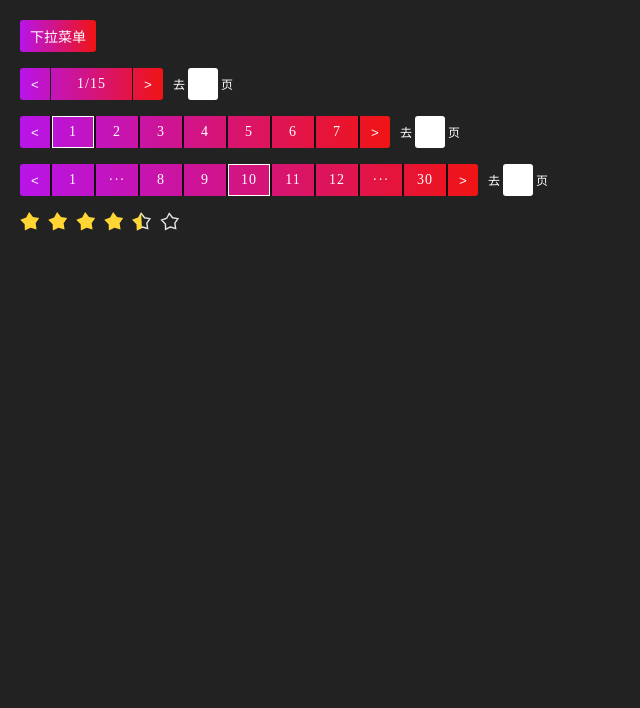
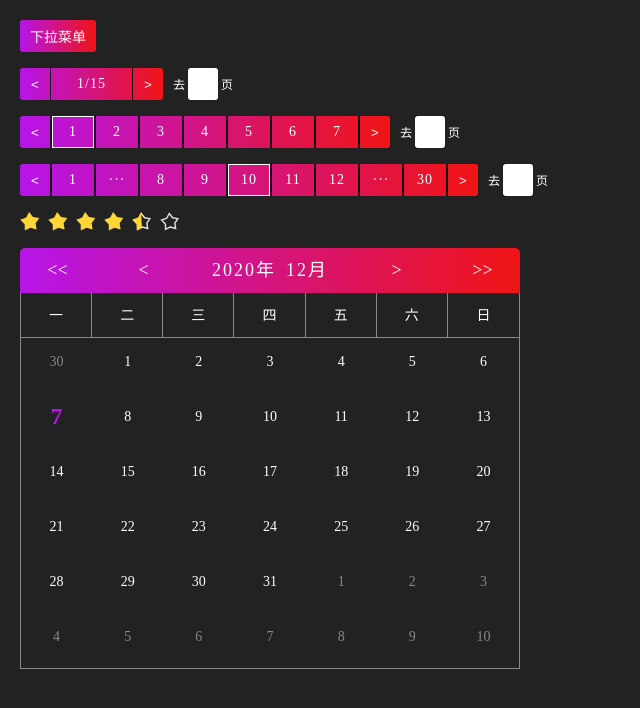
Before and after one commit to dlbqianduan/angular2-R-ui, an Angular app: page / in a window 1280 px wide. Shown: the top 708 px of the page, without its empty margins (0-640 px from the left). Built offline with nearby package versions, Linux system fonts and the light colour scheme.

Commit message:
calendar finally

```diff
--- a/src/app/app.component.html
+++ b/src/app/app.component.html
@@ -32,5 +32,10 @@
       (starEmit)="star($event)"
     ></R-rate>
   </div>
+  <br>
+  <div class="calendar">
+    <R-calendar></R-calendar>
+  </div>
+
   <router-outlet></router-outlet>
 </div>
--- a/src/app/app.component.less
+++ b/src/app/app.component.less
@@ -9,3 +9,6 @@
   display: flex;
   align-items: center;
 }
+.calendar {
+  width: 500px;
+}
--- a/src/app/app.module.ts
+++ b/src/app/app.module.ts
@@ -11,6 +11,7 @@ import { DropdownmenuComponent } from './components/drop-down/dropdownmenu/dropd
 import { BrowserAnimationsModule } from '@angular/platform-browser/animations';
 import { PaginationComponent } from './components/pagination/pagination.component';
 import { RateComponent } from './components/rate/rate.component';
+import { CalendarComponent } from './components/calendar/calendar.component';
 @NgModule({
   declarations: [
     AppComponent,
@@ -21,6 +22,7 @@ import { RateComponent } from './components/rate/rate.component';
     DropdownmenuComponent,
     PaginationComponent,
     RateComponent,
+    CalendarComponent,
   ],
   imports: [BrowserModule, AppRoutingModule, BrowserAnimationsModule],
   providers: [],
--- /dev/null
+++ b/src/app/components/calendar/calendar.component.html
@@ -0,0 +1,33 @@
+<div class="calendar-container">
+    <div class="top flex">
+        <span (click)="changeTime(1)"><<</span>
+        <span *ngIf="showMainView === 1" (click)="changeTime(2)"><</span>
+        <span class="time">
+            <span *ngIf="showMainView !== 2" class="year" (click)="changeType(2)">{{year}}年</span>
+            <span *ngIf="showMainView === 1" class="month" (click)="changeType(3)">{{month}}月</span>
+            <span *ngIf="showMainView === 2">{{yearAreaArr[0]+'-'+yearAreaArr[yearAreaArr.length - 1]}}</span>
+        </span>
+        <span *ngIf="showMainView === 1" (click)="changeTime(3)">></span>
+        <span (click)="changeTime(4)">>></span>
+    </div>
+    <div class="content">
+    <div  *ngIf="showMainView === 1">
+        <div class="content-week flex">
+            <span class="week" *ngFor="let item of week">{{item}}</span>
+        </div>
+        <div class="content-day flex">
+            <span class="day" [class.gray]="item.month !== month" [class.active]="item.day == day && item.month == month" *ngFor="let item of dayArr" (click)="chooseDay(item)">
+                {{item.day}}
+            </span>
+        </div>
+    </div>
+    <div class="month-year-item flex" *ngIf="showMainView === 3">
+        <span class="item" *ngFor="let item of monthArr" (click)="changeMonth(item)">{{item}}月</span>
+    </div>
+    <div class="month-year-item flex" *ngIf="showMainView === 2">
+        <span class="item" *ngFor="let item of yearAreaArr" (click)="changeYear(item)">
+            {{item}}年
+        </span>
+    </div>
+    </div>
+</div>
--- /dev/null
+++ b/src/app/components/calendar/calendar.component.less
@@ -0,0 +1,87 @@
+.calendar-container {
+  width: 100%;
+  box-sizing: border-box;
+  .top {
+    padding: 0 15px;
+    font-size: 18px;
+    background: linear-gradient(to right, rgb(183, 20, 233), rgb(240, 20, 20));
+    border-radius: 5px 5px 0 0;
+    span {
+      width: 45px;
+      height: 45px;
+      line-height: 45px;
+      text-align: center;
+      cursor: pointer;
+      &.time {
+        width: max-content;
+        letter-spacing: 2px;
+        .year,
+        .month {
+          padding: 0 5px;
+          &:hover {
+            font-weight: bold;
+          }
+        }
+      }
+    }
+  }
+  .week,
+  .day {
+    width: 14.2857%;
+    height: 45px;
+    box-sizing: border-box;
+    line-height: 45px;
+    text-align: center;
+    border: 1px solid transparent;
+  }
+  .week {
+    border: 1px solid #888;
+    border-left: 0;
+    border-top: 0;
+    &:last-child {
+      border-right: 0;
+    }
+  }
+  .content {
+    border: 1px solid #888;
+    border-top: 0;
+  }
+  .content-day {
+    flex-wrap: wrap;
+    justify-content: start;
+    .day {
+      cursor: pointer;
+      margin-bottom: 10px;
+      &:hover {
+        color: rgb(183, 20, 233) !important;
+        border: 1px solid rgb(183, 20, 233);
+        border-radius: 2px;
+      }
+      &.gray {
+        color: #888;
+      }
+      &.active {
+        position: relative;
+        color: rgb(183, 20, 233) !important;
+        font-weight: bold;
+        font-size: 24px;
+        border-radius: 2px;
+      }
+    }
+  }
+  .month-year-item {
+    flex-wrap: wrap;
+    justify-content: flex-start;
+    .item {
+      width: 33.33%;
+      height: 60px;
+      line-height: 60px;
+      text-align: center;
+      cursor: pointer;
+      &:hover {
+        color: rgb(183, 20, 233);
+        font-weight: bold;
+      }
+    }
+  }
+}
--- /dev/null
+++ b/src/app/components/calendar/calendar.component.ts
@@ -0,0 +1,161 @@
+import { ThrowStmt } from '@angular/compiler';
+import { Component, Input, OnInit } from '@angular/core';
+
+@Component({
+  selector: 'R-calendar',
+  templateUrl: './calendar.component.html',
+  styleUrls: ['./calendar.component.less']
+})
+export class CalendarComponent implements OnInit {
+  @Input() dateValue:string;
+  week = ['一','二','三','四','五','六','日'];
+  monthArr = [1,2,3,4,5,6,7,8,9,10,11,12];
+  year:number;
+  month:number;
+  day:number;
+  dayArr:any[] = [];
+  firstDayToWeek:number;//当月第一天为周几
+  lastMonthToDays:number;//上个月总天数
+  days:number;//本月总天数
+  showMainView:1 | 2 | 3 = 1;
+  yearAreaStart:number;
+  yearAreaArr:any[] = [];
+  constructor() { }
+
+  ngOnInit(): void {
+
+    this.initDate();
+  }
+
+  ngOnChanges(){
+    if(this.dateValue){
+      this.year = Number(this.dateValue.substr(0,4));
+      this.month = Number(this.dateValue.substr(5,2));
+      this.day = Number(this.dateValue.substr(8,2));
+    }
+    this.initDate();
+  }
+
+  //初始化日期
+  initDate(){
+    const d = new Date();
+    const year = this.year ? this.year: d.getFullYear();
+    const month = this.month ? this.month : d.getMonth()+1;
+    const day = this.day ? this.day:d.getDate();
+    const days = new Date(year,month,0).getDate();//本月总天数
+    const firstDayToWeek = new Date(year,month - 1,1).getDay() ? new Date(year,month - 1,1).getDay():7;//本月第一天周几
+    const lastMonthToDays = new Date(year,month - 1,0).getDate();//上个月总天数
+    this.year = year;
+    this.days = days;
+    this.month = month;
+    this.day = day;
+    this.firstDayToWeek = firstDayToWeek;
+    this.lastMonthToDays = lastMonthToDays;
+    this.initDayArr();
+  }
+
+  //初始化日期数组
+  initDayArr(){
+    this.dayArr = new Array(this.days).fill(0).map((ele,ind)=>{
+      const obj = {
+        year:this.year,
+        month:this.month,
+        day:1+ind
+      }
+      return obj;
+    });
+    if(this.firstDayToWeek > 1){
+      for(var i = 0;i < this.firstDayToWeek - 1;i++){
+        this.dayArr.unshift({
+          year:this.month > 1 ? this.year:this.year - 1,
+          month:this.month > 1 ? this.month - 1:12,
+          day:this.lastMonthToDays - i
+        })
+      }
+    }
+    const remainingDay = 42 - this.dayArr.length;
+    for(var j = 0;j < remainingDay;j++){
+      this.dayArr.push({
+        year:this.month >=12 ? this.year+1:this.year,
+        month:this.month >=12 ? 1:this.month+1,
+        day:j+1
+      })
+    }
+  }
+
+
+  /**
+   * 日期自增或自减
+   * @param type 1 上一年 2 上一月 3 下一月 4下一年
+   */
+  changeTime(type){
+    switch(type){
+      case 1:
+        this.year --;
+        if(this.showMainView === 2){
+          this.yearAreaStart -= 20;
+          this.initYearArr(this.yearAreaStart);
+        }
+        break;
+      case 2:
+        this.month > 1 ? this.month -- : this.month = 12;
+        break;
+      case 3:
+        if(this.month >= 12){
+          this.month = 1;
+          this.year += 1;
+        }else{
+          this.month ++;
+        }
+         break;
+      case 4:
+        this.year++;
+        if(this.showMainView === 2){
+          this.yearAreaStart += 20;
+          this.initYearArr(this.yearAreaStart);
+        }
+        break;
+    }
+    this.initDate();
+  }
+
+  chooseDay(obj){
+    this.year = obj.year;
+    this.month = obj.month;
+    this.day = obj.day;
+    this.initDate();
+  }
+
+  /**
+   * 选择快捷类型
+   * @param type 2 =>选择年份  3=>选择月份
+   */
+  changeType(type){
+    this.showMainView = this.showMainView === 1?type:1;
+    if(type === 2){
+      this.initYearArr();
+    }
+  }
+
+  /**
+   * 初始化年份数组
+   * @param yearAreaStart 起始年份
+   */
+  initYearArr(yearAreaStart?){
+    this.yearAreaStart = !yearAreaStart ? this.year : yearAreaStart;
+    this.yearAreaArr = new Array(20).fill(this.yearAreaStart).map((ele,ind)=>ele+ind);
+  }
+
+  changeMonth(month){
+    this.month = month;
+    this.showMainView = 1;
+    this.initDate();
+  }
+
+  changeYear(year){
+    this.year = year;
+    this.showMainView = 1;
+    this.initDate();
+  }
+
+}
--- a/src/styles.less
+++ b/src/styles.less
@@ -34,3 +34,8 @@ input {
     -moz-appearance: textfield;
   }
 }
+.flex {
+  display: flex;
+  align-items: center;
+  justify-content: space-between;
+}
```
Also changed, not shown: 1 other file (tests, documents, lock files or other folders).
